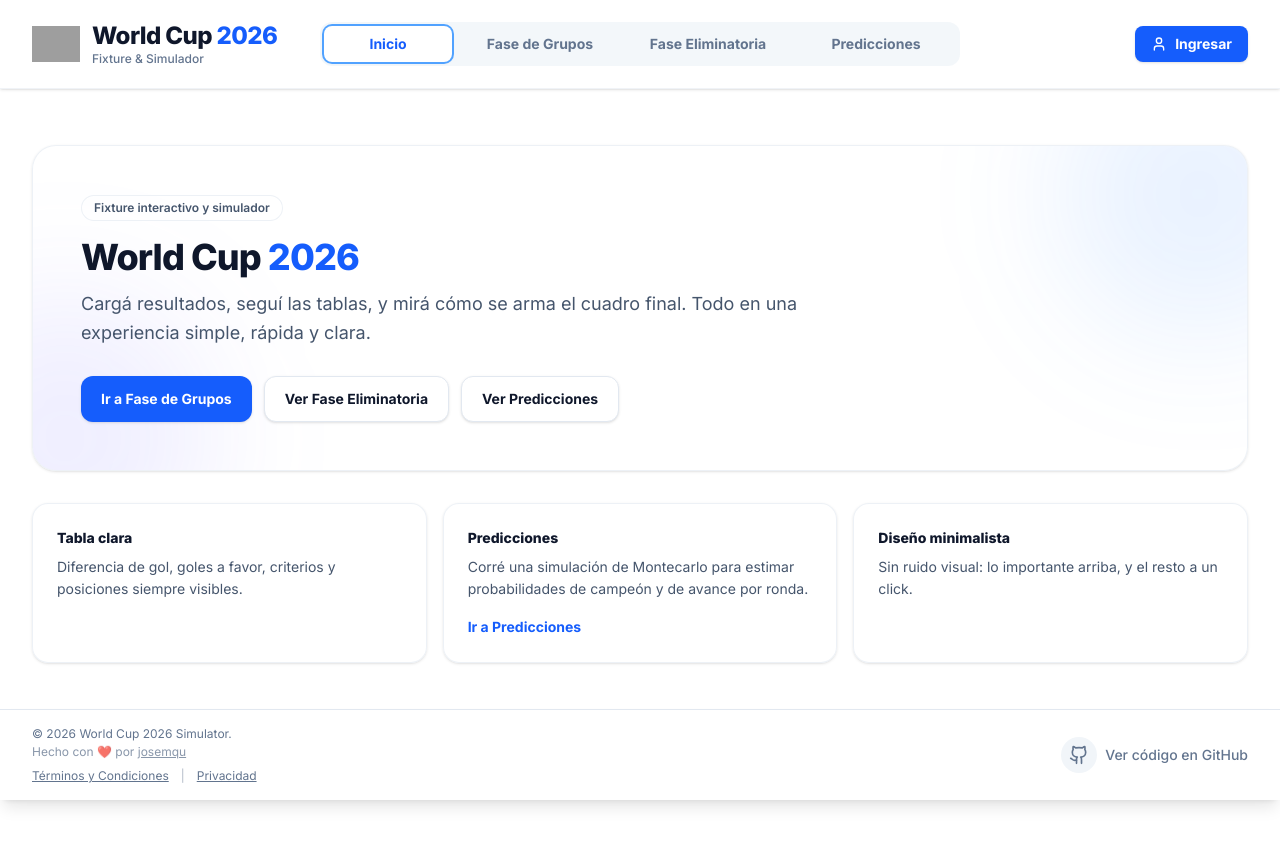
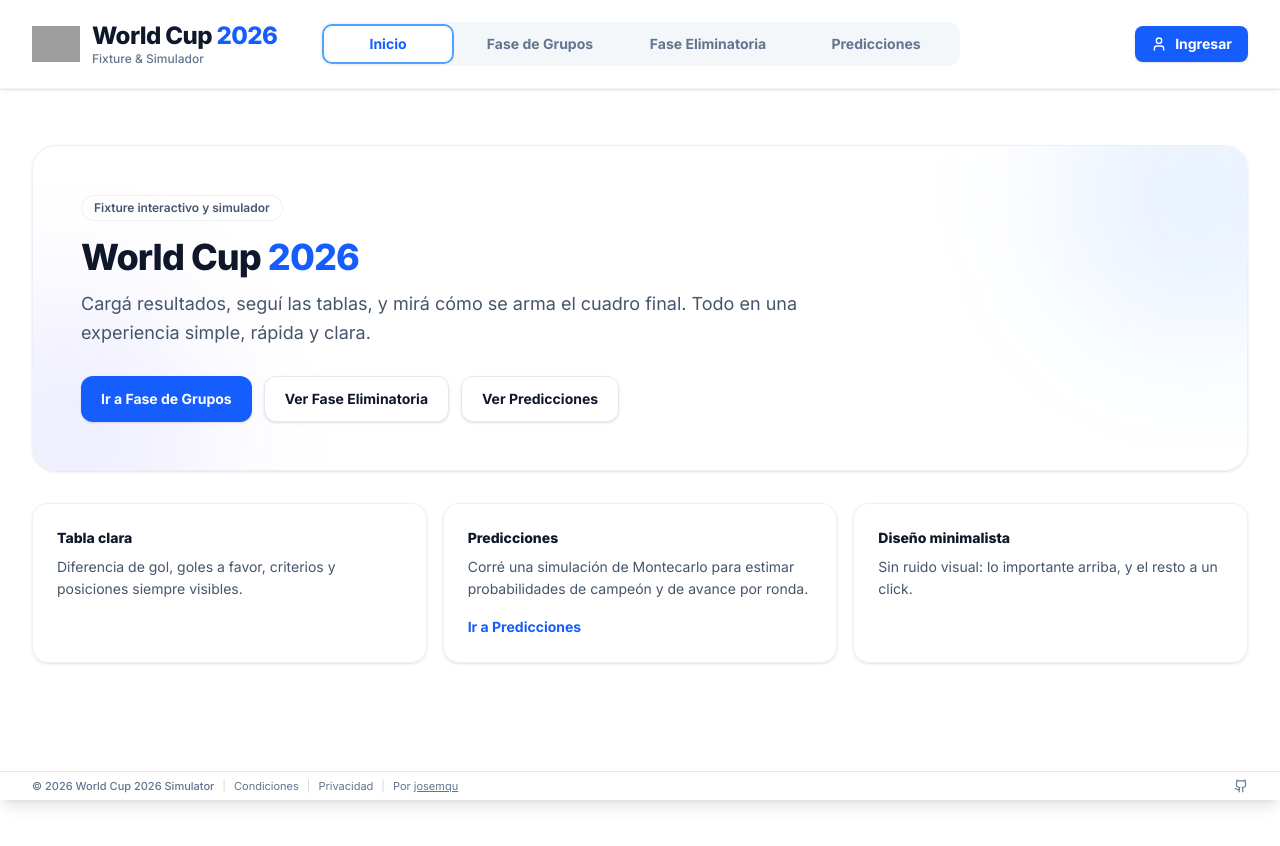
Before and after one commit to josemqu/fifa-world-cup-2026, a Next.js app: page / in a window 1280 px wide. Shown: the top 846 px of the page. After the commit the page ends 800 px from the top, so only its background shows below. Built offline with nearby package versions, Linux system fonts and the light colour scheme; no server answers; grey boxes are pictures that could not be loaded.

Commit message:
style: compact the footer layout and adjust main content padding

```diff
--- a/src/app/layout.tsx
+++ b/src/app/layout.tsx
@@ -99,7 +99,7 @@ export default function RootLayout({
           <TournamentProvider>
             <LanguageProvider>
               <Header />
-              <main id="main" className="flex-1 pb-36">
+              <main id="main" className="flex-1 pb-12">
                 {children}
               </main>
               <Footer />
--- a/src/components/Footer.tsx
+++ b/src/components/Footer.tsx
@@ -3,37 +3,35 @@ import Link from "next/link";
 
 export function Footer() {
   return (
-    <footer className="fixed bottom-0 left-0 right-0 z-50 border-t border-slate-200 dark:border-slate-800 bg-white/80 dark:bg-slate-900/80 backdrop-blur-md py-4 shadow-lg">
-      <div className="max-w-7xl mx-auto px-4 md:px-8 flex flex-col md:flex-row items-center justify-between gap-4">
-        <div className="text-slate-500 dark:text-slate-400 text-xs text-center md:text-left">
-          <p>© {new Date().getFullYear()} World Cup 2026 Simulator.</p>
-          <p className="mt-0.5 opacity-75">
-            Hecho con ❤️ por{" "}
-            <a className="underline" href="https://github.com/josemqu">
-              josemqu
-            </a>
-          </p>
-          <div className="mt-2 flex items-center justify-center md:justify-start gap-3">
-            <Link href="/condiciones" className="underline">
-              Términos y Condiciones
+    <footer className="fixed bottom-0 left-0 right-0 z-50 border-t border-slate-200 dark:border-slate-800 bg-white/80 dark:bg-slate-900/80 backdrop-blur-md py-1.5 shadow-lg">
+      <div className="max-w-7xl mx-auto px-4 md:px-8 flex items-center justify-between gap-2">
+        <div className="text-slate-500 dark:text-slate-400 text-[10px] md:text-[11px] flex items-center gap-2 flex-wrap">
+          <span className="font-medium hidden sm:inline">© {new Date().getFullYear()} World Cup 2026 Simulator</span>
+          <span className="sm:hidden font-medium">© 2026 Simulator</span>
+          <span className="opacity-30">|</span>
+          <div className="flex items-center gap-2">
+            <Link href="/condiciones" className="hover:text-slate-900 dark:hover:text-white transition-colors">
+              Condiciones
             </Link>
-            <span className="opacity-50">|</span>
-            <Link href="/privacidad" className="underline">
+            <span className="opacity-30">|</span>
+            <Link href="/privacidad" className="hover:text-slate-900 dark:hover:text-white transition-colors">
               Privacidad
             </Link>
           </div>
+          <span className="opacity-30 hidden md:inline">|</span>
+          <span className="hidden md:inline">
+            Por <a className="underline hover:text-slate-900 dark:hover:text-white" href="https://github.com/josemqu">josemqu</a>
+          </span>
         </div>
 
         <a
           href="https://github.com/josemqu/fifa-world-cup-2026"
           target="_blank"
           rel="noopener noreferrer"
-          className="flex items-center gap-2 text-slate-500 dark:text-slate-400 hover:text-slate-900 dark:hover:text-white transition-colors group"
+          className="flex items-center gap-1.5 text-slate-500 dark:text-slate-400 hover:text-slate-900 dark:hover:text-white transition-colors group text-[10px] md:text-[11px]"
         >
-          <div className="p-2 rounded-full bg-slate-100 dark:bg-slate-800 group-hover:bg-slate-200 dark:group-hover:bg-slate-700 transition-colors">
-            <Github className="w-5 h-5" />
-          </div>
-          <span className="text-sm font-medium">Ver código en GitHub</span>
+          <Github className="w-3.5 h-3.5" />
+          <span className="font-medium hidden xs:inline">GitHub</span>
         </a>
       </div>
     </footer>
```
